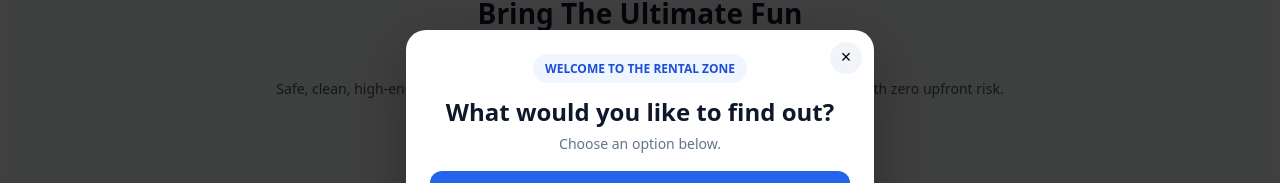
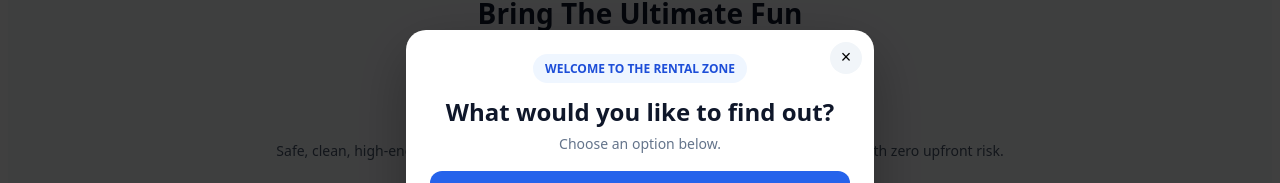
Before and after one commit to andellollivierre-sys/rental-zone, a React (Vite) app: page / in a window 1280 px wide. Shown: the part 181-364 px from the top of the page. Built offline with nearby package versions, Linux system fonts and the light colour scheme; no server answers; the database is empty.

Commit message:
Move hero tagline below promo button

```diff
--- a/src/components/LandingPage.jsx
+++ b/src/components/LandingPage.jsx
@@ -860,24 +860,6 @@ export default function LandingPage() {
             To Your Next Event!
           </h1>
 
-          <p
-            style={{
-              color: '#475569',
-              fontSize: '14px',
-              maxWidth: '100%',
-              margin:
-                '0 auto 20px auto',
-              lineHeight: '1.5',
-              padding: '0 10px'
-            }}
-          >
-            Safe, clean, high-energy
-            bouncy castles delivered
-            straight to your yard.
-            Secure your date with
-            zero upfront risk.
-          </p>
-
           <a
             href="#availability-check"
             onClick={(event) => {
@@ -912,6 +894,19 @@ export default function LandingPage() {
               ? '🔥 Claim Offer & Check Availability'
               : 'Check Availability & Book'}
           </a>
+
+          <p
+            style={{
+              color: '#475569',
+              fontSize: '14px',
+              maxWidth: '100%',
+              margin: '14px auto 0',
+              lineHeight: '1.5',
+              padding: '0 10px'
+            }}
+          >
+            Safe, clean, high-energy bouncy castles delivered straight to your yard. Secure your date with zero upfront risk.
+          </p>
         </div>
 
         {/* Featured Inventory Card */}
```
